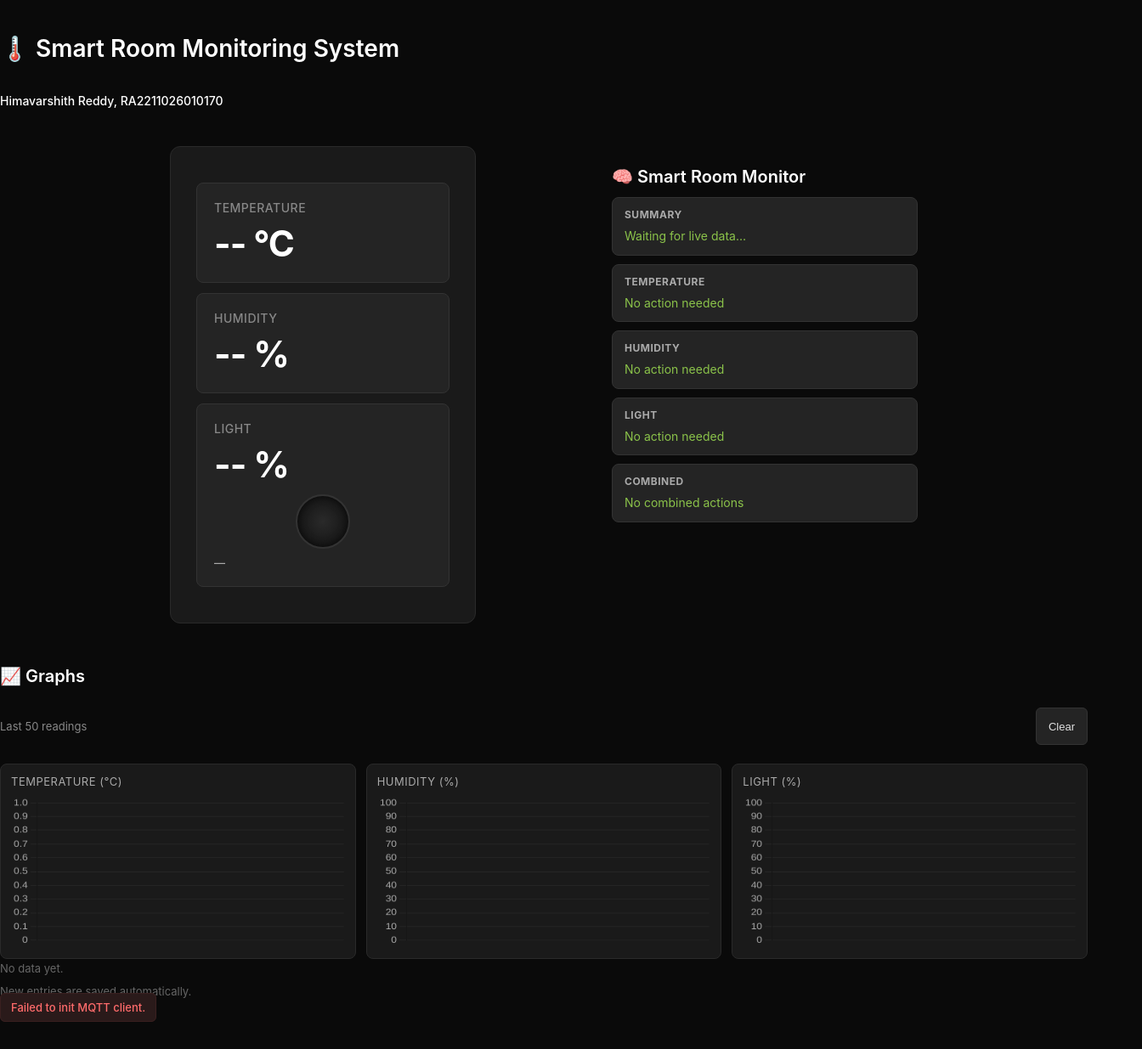
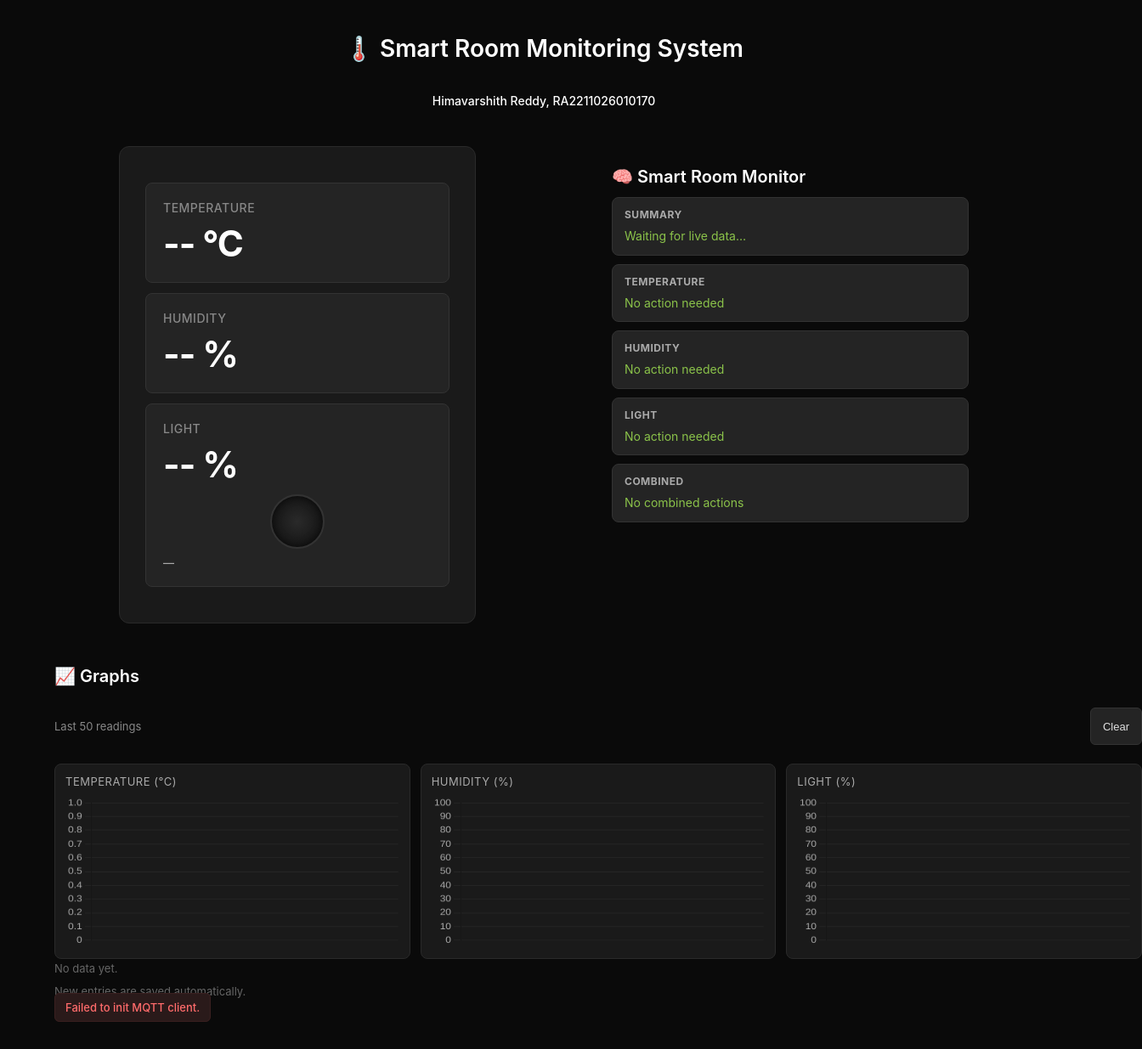
Before and after one commit to himavarshithreddy/IoT, a plain HTML site: page siddu.html in a window 1280 px wide. Shown: the whole page at 85% size, 1344 px wide, since content can reach past the window. Drawn offline with nearby package versions, Linux system fonts and the light colour scheme.

Commit message:
Update siddu.html

```diff
--- a/siddu.html
+++ b/siddu.html
@@ -363,7 +363,7 @@
   @media (min-width: 960px) {
     body {
       display: grid;
-      grid-template-columns: 15% 30% 10% 30% 15%;
+      grid-template-columns: 10% 35% 10% 35% 10%;
       gap: 20px;
       align-items: start;
       justify-content: center;
@@ -372,13 +372,8 @@
     }
 
     h2, .subtitle {
-      grid-column: 1 / -1;
-      text-align: left;
-    }
-
-    h2, .subtitle {
-      grid-column: 1 / -1;
-      text-align: left;
+      grid-column: 2 / 5;
+      text-align: center;
     }
 
     .card, .smart-section, #historySection {
@@ -394,6 +389,8 @@
     /* Make graphs container full width */
     #historySection {
       grid-column: 1 / -1;
+      margin-left: 5%;
+      margin-right: 5%;
     }
 
     .charts-grid {
```
